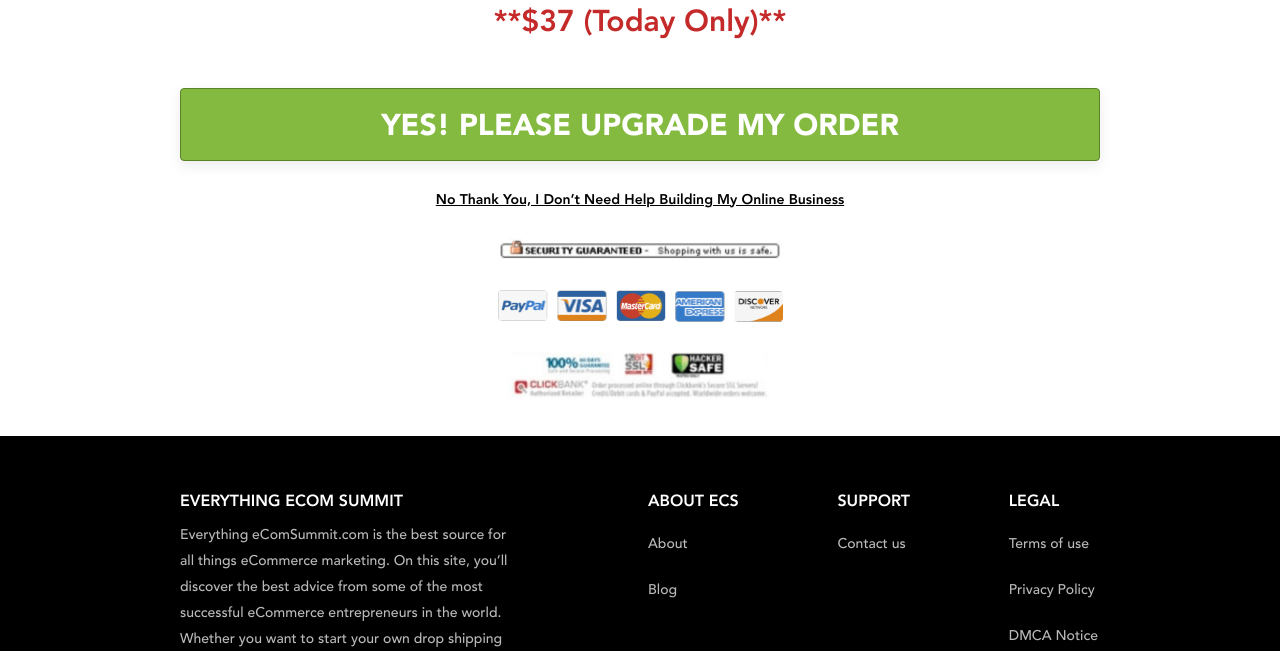
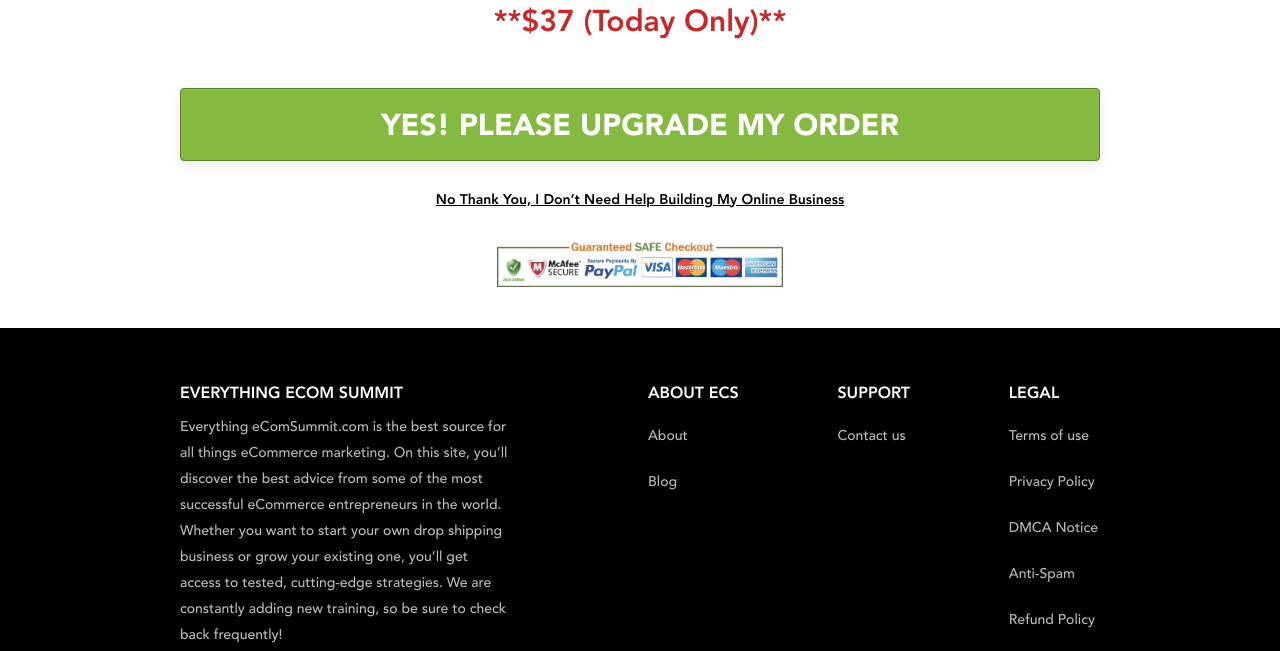
Before and after one commit to LypkaB/Ecom-summit, a PHP site: page /page-third.html in a window 1280 px wide. Shown: the part 1617-2268 px from the top of the page. Run offline with PHP 8.4, Linux system fonts and the light colour scheme; some web fonts are replaced.

Commit message:
Changed security image

```diff
--- a/css/media.css
+++ b/css/media.css
@@ -1310,8 +1310,11 @@
     }
 
     .buy__block-img-second {
-        margin-top: 46px;
         width: 360px;
+    }
+
+    .security-page-second .buy__block-img-second {
+        margin-top: 0;
     }
 
     .buy__block + div span {
@@ -1488,10 +1491,6 @@
     .product__block-img {
         top: 135px;
         right: -180px;
-    }
-
-    .security__container {
-        width: 20%;
     }
 
     .page-second-offer-top span:first-child {
@@ -1573,7 +1572,7 @@
     }
 
     .page-second-offer {
-        margin-bottom: 2%;
+        margin-bottom: 1%;
     }
 
     .page-second-offer__title span {
@@ -2116,8 +2115,12 @@
     }
 
     .buy__block-img-second {
-        margin-top: 95px;
+        margin-top: 7%;
         width: 500px;
+    }
+
+    .security .buy__block-img-second {
+        margin-bottom: 4%;
     }
 
     .buy__block + div:last-child {
@@ -3018,8 +3021,12 @@
     }
 
     .buy__block-img-second {
-        margin-top: 150px;
+        margin-top: 6%;
         width: 855px;
+    }
+
+    .security .buy__block-img-second {
+        margin-bottom: 6%;
     }
 
     .buy__block + div:last-child {
@@ -3899,6 +3906,7 @@
     }
 
     .buy__block-img-second {
+        margin-bottom: 9%;
         width: 1110px;
     }
 
--- a/css/style.css
+++ b/css/style.css
@@ -863,6 +863,7 @@ h1 {
 
 .buy__block > span {
     display: block;
+    margin-bottom: 30px;
     font-size: 20px;
     font-weight: 500;
     line-height: 36px;
@@ -870,7 +871,6 @@ h1 {
 
 .buy__block-img-second {
     width: 286px;
-    margin-top: 30px;
     margin-left: auto;
     margin-right: auto;
 }
@@ -1620,12 +1620,8 @@ footer {
 /* -------------------------------------------------
 	Page-first: Security
    ------------------------------------------------- */
-.security__container {
-    width: 285px;
-}
-
-.security div {
-    margin-bottom: 25px;
+.security {
+    margin-bottom: 35px;
 }
 
 /* -------------------------------------------------
--- a/page-third.html
+++ b/page-third.html
@@ -103,19 +103,12 @@
     </section>
 
     <!-- Security -->
-    <section class="security">
-        <div class="container security__container">
-            <div>
-                <img src="images/security/security-img-1.png" alt="">
+    <section class="security security-page-second">
+        <div class="container">
+            <div class="buy__block-img-second">
+                <img src="images/buy-block/buy-block-img-2.png" alt="cards">
             </div>
-
-            <div>
-                <img src="images/security/security-img-2.png" alt="">
-            </div>
-
-            <div>
-                <img src="images/security/security-img-3.png" alt="">
-            </div>
+            <!-- /.buy__block-img-second -->
         </div>
         <!-- /.container -->
     </section>
```
Also changed, not shown: page-first.html (+4 -11 lines), page-second.html (+5 -12 lines), images/buy-block/buy-block-img-2.png.
